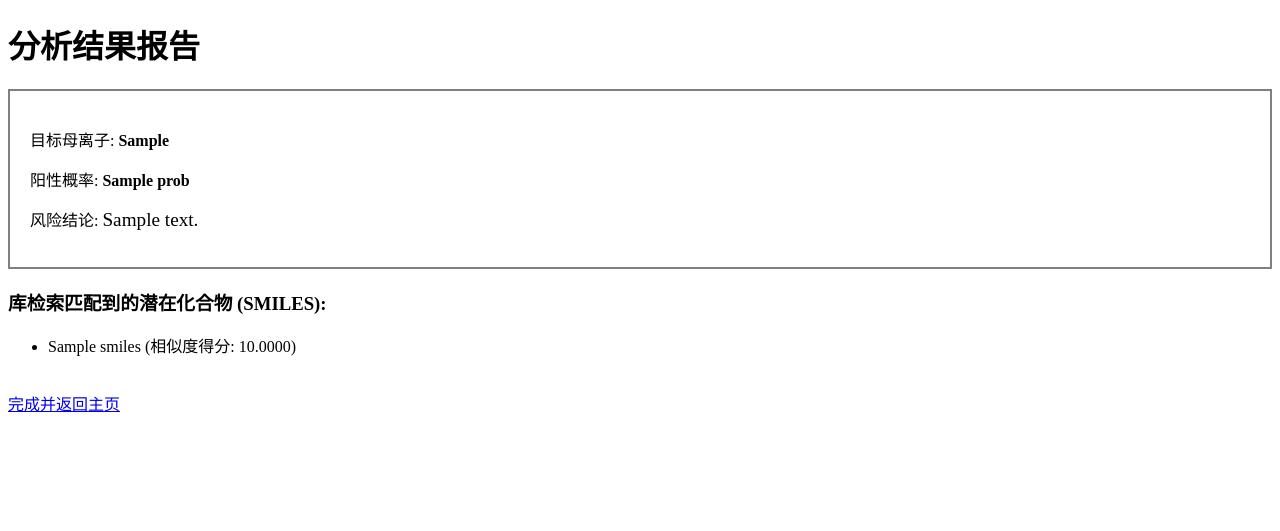
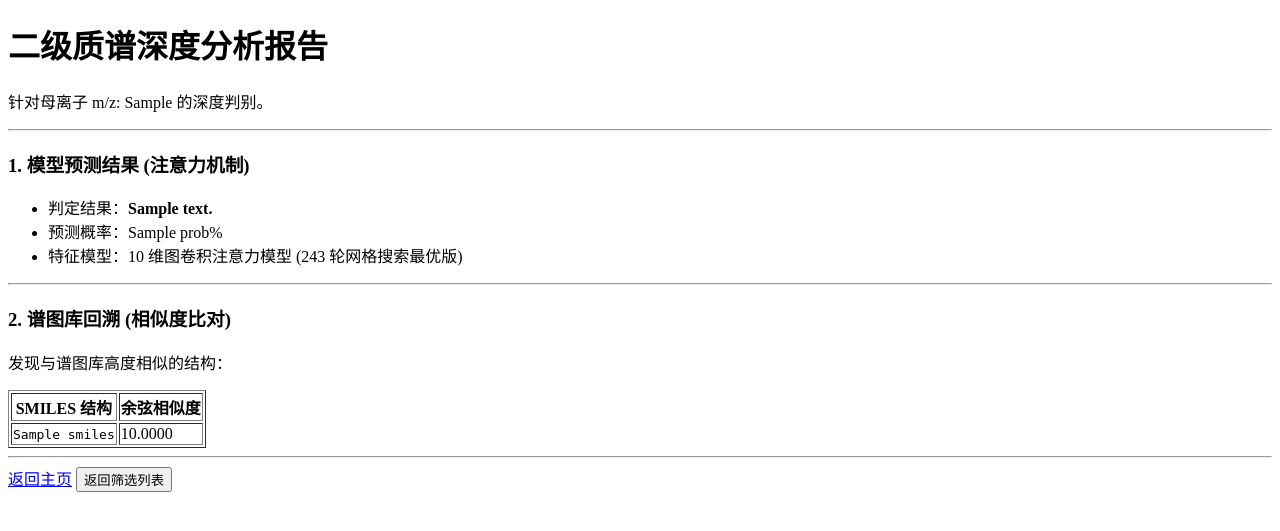
Before and after one commit to Molyleaf/ms-detection-app, a Flask app: template templates/results_ms2.html in a window 1280 px wide. Shown: the top 531 px of the page. Run offline with Flask 3, Linux system fonts and the light colour scheme; the template is opened without the code that fills it: most values are stand-ins (such as "Sample title", 1, 10 or a date in 2020).

Commit message:
完善前端模板和依赖项版本： 1. 优化一级/二级质谱分析结果页面的样式和内容结构，提升用户体验； 2. 明确文件上传与检测模式选项，规范表单字段； 3. 更新 `numpy` 版本并修改基础镜像为 `python:3.13-slim-trixie`，确保环境兼容性。

```diff
--- a/requirements.txt
+++ b/requirements.txt
@@ -1,6 +1,6 @@
 flask
 pandas
-numpy
+numpy==2.2.6
 tensorflow
 joblib
 openpyxl
--- a/templates/results_ms2.html
+++ b/templates/results_ms2.html
@@ -1,23 +1,47 @@
 <!DOCTYPE html>
-<html>
+<html lang="zh-CN">
+<head>
+  <meta charset="UTF-8">
+  <title>二级质谱深度分析结果</title>
+</head>
 <body>
-<h1>分析结果报告</h1>
-<div style="padding: 20px; border: 2px solid gray;">
-  <p>目标母离子: <b>{{ mz }}</b></p>
-  <p>阳性概率: <b>{{ prob }}</b></p>
-  <p>风险结论: <span style="font-size: 1.2em;">{{ risk_text }}</span></p>
-</div>
+<h1>二级质谱深度分析报告</h1>
+<p>针对母离子 m/z: {{ parent_mz }} 的深度判别。</p>
 
-{% if identifications %}
-<h3>库检索匹配到的潜在化合物 (SMILES):</h3>
+<hr>
+<h3>1. 模型预测结果 (注意力机制)</h3>
 <ul>
-  {% for item in identifications %}
-  <li>{{ item.smiles }} (相似度得分: {{ "%.4f"|format(item.score) }})</li>
+  <li>判定结果：<strong class="{{ risk_class }}">{{ risk_text }}</strong></li>
+  <li>预测概率：{{ prob }}%</li>
+  <li>特征模型：10 维图卷积注意力模型 (243 轮网格搜索最优版)</li>
+</ul>
+
+<hr>
+<h3>2. 谱图库回溯 (相似度比对)</h3>
+{% if matches %}
+<p>发现与谱图库高度相似的结构：</p>
+<table border="1">
+  <thead>
+  <tr>
+    <th>SMILES 结构</th>
+    <th>余弦相似度</th>
+  </tr>
+  </thead>
+  <tbody>
+  {% for match in matches %}
+  <tr>
+    <td><code>{{ match.smiles }}</code></td>
+    <td>{{ "%.4f"|format(match.score) }}</td>
+  </tr>
   {% endfor %}
-</ul>
+  </tbody>
+</table>
+{% else %}
+<p>未在已知谱图库中发现高相似度匹配（或判定为阴性样本）。</p>
 {% endif %}
 
-<br>
-<a href="/">完成并返回主页</a>
+<hr>
+<a href="/">返回主页</a>
+<button onclick="window.history.back()">返回筛选列表</button>
 </body>
 </html>
```
Also changed, not shown: templates/index.html (+24 -11 lines), templates/results_ms1.html (+26 -11 lines), 1 other file.
